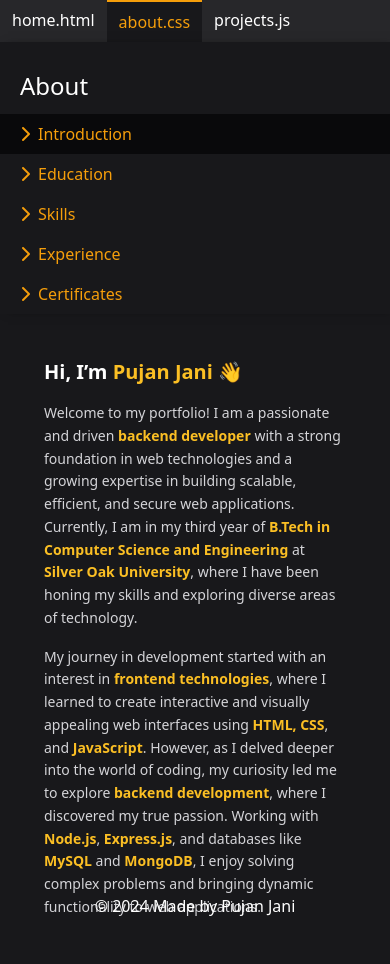
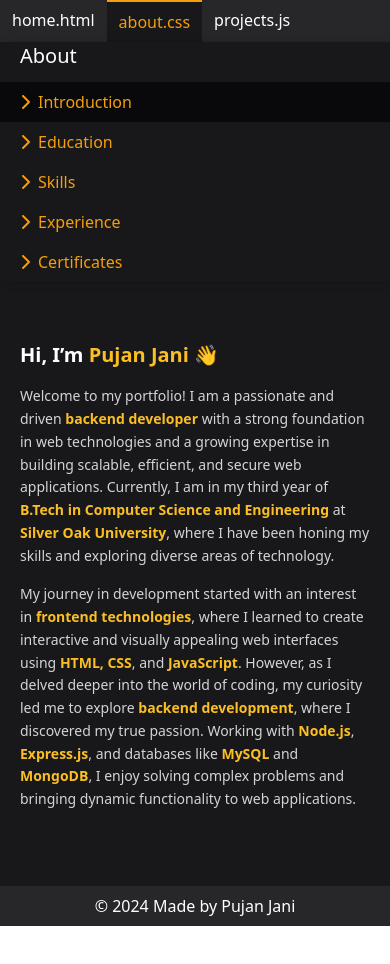
Before and after one commit to Pujanjani30/portfolio-website, a React (Vite) app in the folder portfolio-frontend/: page /about in a window 390 px wide. Shown: the top 964 px of the page. After the commit the page ends 926 px from the top, so only its background shows below. Built offline with nearby package versions, Linux system fonts and the light colour scheme.

Commit message:
about page css update

```diff
--- a/portfolio-frontend/src/components/About/About.jsx
+++ b/portfolio-frontend/src/components/About/About.jsx
@@ -15,15 +15,18 @@ function About() {
   return (
     <div className="flex flex-col md:grid md:grid-cols-12 h-screen">
       {/* Sidebar */}
-      <div className="md:col-span-2 bg-zinc-900 shadow-[4px_0_10px_-4px_rgba(0,0,0,0.5)] md:h-screen sticky top-0 pt-7">
-        <h2 className="text-2xl pb-3 px-5 text-white">About</h2>
+      <div className="md:col-span-2 bg-zinc-900 shadow-[4px_0_10px_-4px_rgba(0,0,0,0.5)] md:h-screen sticky top-0 md:pt-7">
+        <h2 className="text-xl md:text-2xl pb-3 px-5 text-white">About</h2>
         <ul className="text-amber-500">
           {menuItems.map((item) => (
             <li key={item.path} className="hover:bg-zinc-950">
               <NavLink
                 to={item.path}
                 className={({ isActive }) =>
-                  `flex items-center w-full px-2 py-2 ${isActive || (location.pathname === "/about" && item.path === "introduction") ? 'bg-zinc-950' : ''}`
+                  `flex items-center w-full px-2 py-2 ${isActive || (location.pathname === '/about' && item.path === 'introduction')
+                    ? 'bg-zinc-950'
+                    : ''
+                  }`
                 }
               >
                 <i className="fa-solid fa-chevron-right me-2 ps-3"></i>
--- a/portfolio-frontend/src/components/About/Introduction.jsx
+++ b/portfolio-frontend/src/components/About/Introduction.jsx
@@ -2,7 +2,7 @@ import React from "react";
 
 const Introduction = () => {
   return (
-    <section className="bg-zinc-900 text-white flex p-6 min-h-full items-center justify-center">
+    <section className="bg-zinc-900 text-white flex min-h-full items-center justify-center">
       <div className="max-w-4xl">
         <h1 className="text-xl md:text-2xl font-bold mb-4">
           Hi, I’m <span className="text-amber-400">Pujan Jani</span> 👋
```
